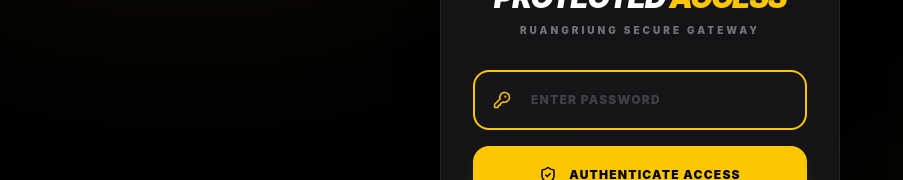
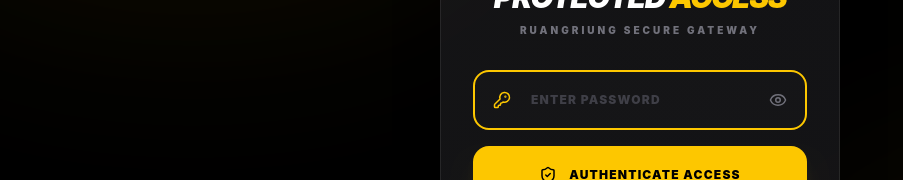
Before and after one commit to arekgresikid/suara-gemoy, a React (Vite) app: page / in a window 1280 px wide. Shown: the part 325-505 px from the top of the page, without its empty margins (0-903 px from the left). Built offline with nearby package versions, Linux system fonts and the light colour scheme; no server answers.

Commit message:
feat: add show/hide password toggle to AuthGuard

```diff
--- a/src/components/AuthGuard.jsx
+++ b/src/components/AuthGuard.jsx
@@ -1,11 +1,12 @@
 import React, { useState, useEffect } from 'react';
-import { Lock, ShieldCheck, AlertCircle, KeyRound } from 'lucide-react';
+import { Lock, ShieldCheck, AlertCircle, KeyRound, Eye, EyeOff } from 'lucide-react';
 
 const AuthGuard = ({ children }) => {
   const [password, setPassword] = useState('');
   const [isAuthenticated, setIsAuthenticated] = useState(false);
   const [error, setError] = useState(false);
   const [isLoading, setIsLoading] = useState(true);
+  const [showPassword, setShowPassword] = useState(false);
 
   const APP_PASSWORD = import.meta.env.VITE_APP_PASSWORD;
 
@@ -62,13 +63,20 @@ const AuthGuard = ({ children }) => {
                 <KeyRound size={18} />
               </div>
               <input
-                type="password"
+                type={showPassword ? "text" : "password"}
                 value={password}
                 onChange={(e) => setPassword(e.target.value)}
                 placeholder="ENTER PASSWORD"
-                className={`w-full bg-zinc-900/50 border-2 ${error ? 'border-red-500/50 animate-shake' : 'border-zinc-800 focus:border-yellow-400'} py-5 pl-14 pr-6 rounded-2xl text-xs font-black uppercase tracking-widest outline-none transition-all placeholder:text-zinc-700`}
+                className={`w-full bg-zinc-900/50 border-2 ${error ? 'border-red-500/50 animate-shake' : 'border-zinc-800 focus:border-yellow-400'} py-5 pl-14 pr-14 rounded-2xl text-xs font-black uppercase tracking-widest outline-none transition-all placeholder:text-zinc-700`}
                 autoFocus
               />
+              <button
+                type="button"
+                onClick={() => setShowPassword(!showPassword)}
+                className="absolute inset-y-0 right-5 flex items-center text-zinc-500 hover:text-yellow-400 transition-colors"
+              >
+                {showPassword ? <EyeOff size={18} /> : <Eye size={18} />}
+              </button>
             </div>
 
             {error && (
```
